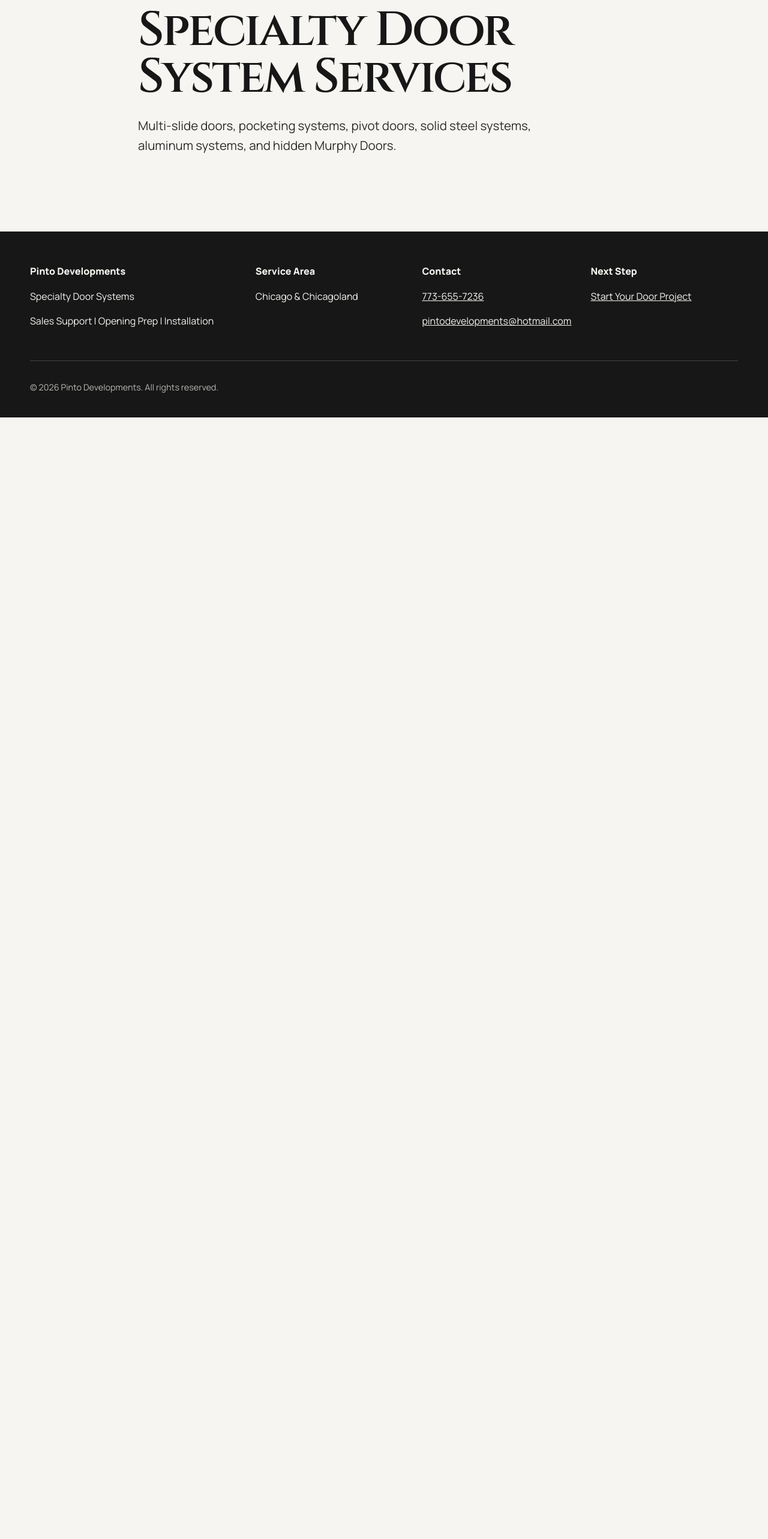
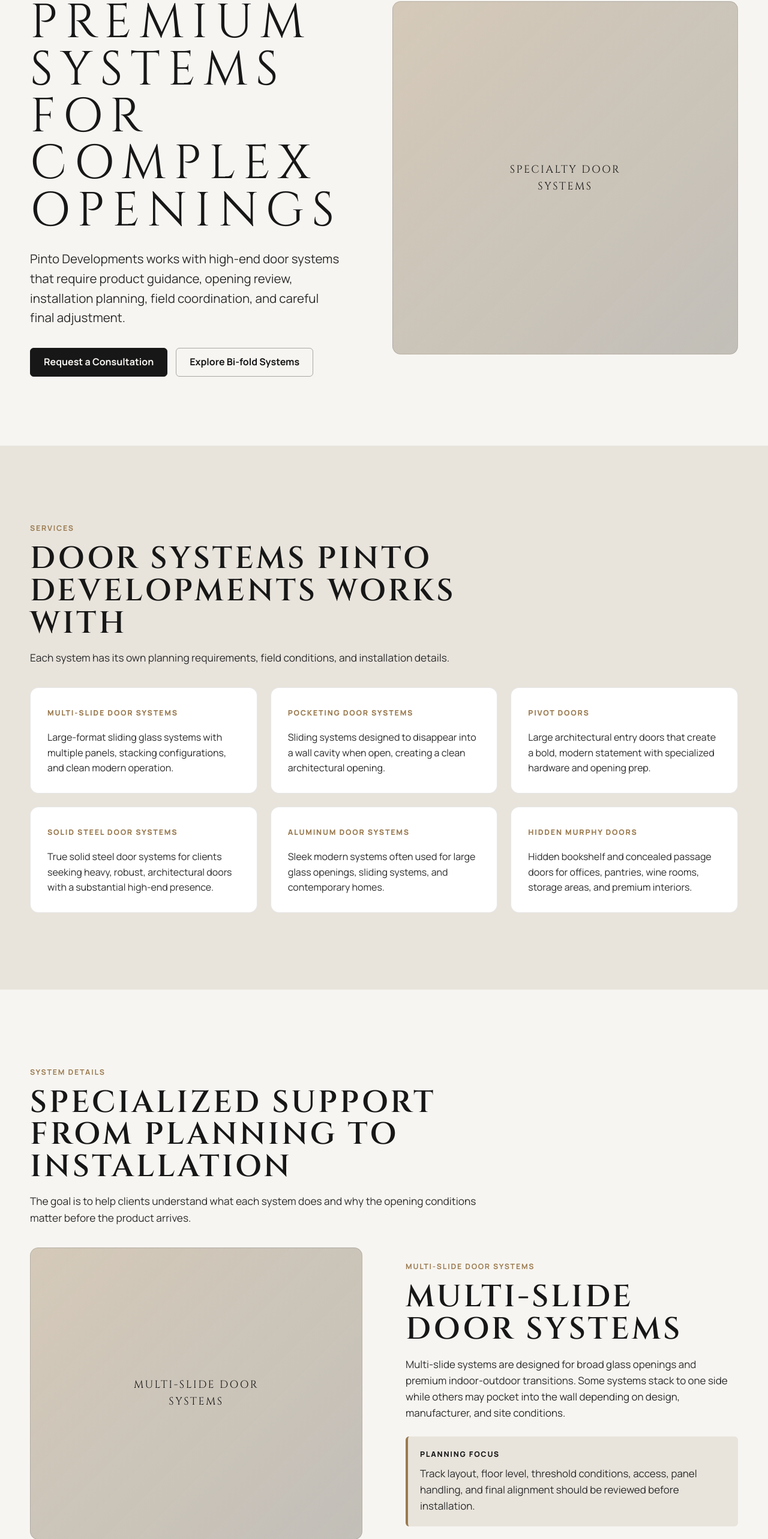
Before and after one commit to acurunner79/pinto-developments-portfolio, a React (Vite) app: page /services in a window 1280 px wide. Shown: the part 233-2799 px from the top of the page at 60% size. Before the commit the page ends 929 px from the top, so only its background shows below. Built offline with nearby package versions, Linux system fonts and the light colour scheme.

Commit message:
Specialty services page built with foundational layout

```diff
--- a/src/data/services.js
+++ b/src/data/services.js
@@ -1,45 +1,69 @@
 export const services = [
   {
-    title: "Bi-Fold / Accordion Door Systems",
+    title: "Bi-fold door systems",
     slug: "/bi-fold-doors",
     featured: true,
     summary:
       "Premium folding door systems for wide indoor-outdoor openings, patios, kitchens, living rooms, decks, pool areas, and entertainment spaces.",
   },
   {
-    title: "Multi-Slide Door Systems",
+    title: "Multi-slide door systems",
     slug: "/services",
     summary:
-      "Large-format sliding glass systems with stacking or pocketing options depending on design, manufacturer, and site conditions.",
+      "Large-format sliding glass systems with multiple panels, stacking configurations, and clean modern operation.",
+    detail:
+      "Multi-slide systems are designed for broad glass openings and premium indoor-outdoor transitions. Some systems stack to one side while others may pocket into the wall depending on design, manufacturer, and site conditions.",
+    planning:
+      "Track layout, floor level, threshold conditions, access, panel handling, and final alignment should be reviewed before installation.",
   },
   {
-    title: "Pocketing Door Systems",
+    title: "Pocketing door systems",
     slug: "/services",
     summary:
-      "Sliding systems designed to disappear into a wall cavity when open, requiring careful planning, framing, track prep, and coordination.",
+      "Sliding systems designed to disappear into a wall cavity when open, creating a clean architectural opening.",
+    detail:
+      "Pocketing door systems create a dramatic open-wall effect by allowing large panels to slide into a concealed pocket or wall cavity.",
+    planning:
+      "These systems require careful coordination with framing, wall cavity preparation, track placement, drainage, and finish transitions.",
   },
   {
-    title: "Pivot Doors",
+    title: "Pivot doors",
     slug: "/services",
     summary:
       "Large architectural entry doors that create a bold, modern statement with specialized hardware and opening prep.",
+    detail:
+      "Pivot doors rotate on a pivot point rather than traditional side hinges. They are often chosen as luxury feature doors for modern homes, entries, and statement openings.",
+    planning:
+      "Door weight, hardware, threshold, swing clearance, floor conditions, and opening preparation must be considered early.",
   },
   {
-    title: "Solid Steel Door Systems",
+    title: "Solid steel door systems",
     slug: "/services",
     summary:
       "True solid steel door systems for clients seeking heavy, robust, architectural doors with a substantial high-end presence.",
+    detail:
+      "Solid steel door systems are not steel-look aluminum systems. They are heavier, more robust, and often chosen for luxury homes, statement entries, wine rooms, offices, and industrial-modern spaces.",
+    planning:
+      "Weight, structure, hardware, hinges, access, finish protection, and safe handling are key planning concerns.",
   },
   {
-    title: "Aluminum Door Systems",
+    title: "Aluminum door systems",
     slug: "/services",
     summary:
       "Sleek modern systems often used for large glass openings, sliding systems, and contemporary homes.",
+    detail:
+      "Aluminum systems offer a clean contemporary look and are commonly used in modern residential and boutique commercial projects.",
+    planning:
+      "Frame alignment, glass handling, drainage, thresholds, finish transitions, and manufacturer installation requirements should be reviewed.",
   },
   {
     title: "Hidden Murphy Doors",
     slug: "/services",
     summary:
-      "Hidden bookshelf doors and concealed passage doors for offices, pantries, wine rooms, storage areas, and premium interiors.",
+      "Hidden bookshelf and concealed passage doors for offices, pantries, wine rooms, storage areas, and premium interiors.",
+    detail:
+      "Hidden Murphy Doors create concealed access points and memorable interior features, including bookshelf doors, pantry doors, closet doors, speakeasy entries, and wine room access.",
+    planning:
+      "Layout, swing clearance, casing, surrounding finishes, hardware adjustment, and final reveal alignment should be coordinated carefully.",
   },
 ];
--- a/src/pages/BiFoldDoorsPage.jsx
+++ b/src/pages/BiFoldDoorsPage.jsx
@@ -34,7 +34,7 @@
         <div className="container service-hero-grid">
           <div className="service-hero-content">
             <p className="eyebrow">Flagship Service</p>
-            <h1 className="display-heading">Bi-Fold / Accordion Door Systems</h1>
+            <h1 className="display-heading">Bi-Fold Door Systems</h1>
             <p className="lede">
               Premium folding door systems for wide indoor-outdoor openings, patios, kitchens,
               living rooms, decks, pool areas, and entertainment spaces.
--- a/src/pages/ServicesPage.jsx
+++ b/src/pages/ServicesPage.jsx
@@ -1,15 +1,129 @@
+import Button from "../components/ui/Button.jsx";
+import CTASection from "../components/sections/CTASection.jsx";
+import SectionHeader from "../components/ui/SectionHeader.jsx";
+import { services } from "../data/services.js";
+
+const serviceDetails = services.filter((service) => !service.featured);
+
 function ServicesPage() {
   return (
-    <section className="page-section">
-      <div className="container narrow">
-        <p className="eyebrow">Door Systems</p>
-        <h1>Specialty Door System Services</h1>
-        <p className="lede">
-          Multi-slide doors, pocketing systems, pivot doors, solid steel systems, aluminum systems,
-          and hidden Murphy Doors.
-        </p>
-      </div>
-    </section>
+    <>
+      <section className="service-hero">
+        <div className="container service-hero-grid">
+          <div className="service-hero-content">
+            <p className="eyebrow">Specialty Door Systems</p>
+            <h1 className="display-heading">Premium systems for complex openings</h1>
+            <p className="lede">
+              Pinto Developments works with high-end door systems that require product guidance,
+              opening review, installation planning, field coordination, and careful final
+              adjustment.
+            </p>
+
+            <div className="button-row">
+              <Button to="/contact">Request a Consultation</Button>
+              <Button to="/bi-fold-doors" variant="secondary">
+                Explore Bi-fold Systems
+              </Button>
+            </div>
+          </div>
+
+          <div className="service-hero-image image-placeholder" aria-hidden="true">
+            <span>Specialty Door Systems</span>
+          </div>
+        </div>
+      </section>
+
+      <section className="page-section surface-section">
+        <div className="container">
+          <SectionHeader
+            eyebrow="Services"
+            title="Door systems Pinto Developments works with"
+            text="Each system has its own planning requirements, field conditions, and installation details."
+          />
+
+          <div className="service-overview-grid">
+            {serviceDetails.map((service) => (
+              <article className="overview-card" key={service.title}>
+                <span className="card-label">{service.title}</span>
+                <p>{service.summary}</p>
+              </article>
+            ))}
+          </div>
+        </div>
+      </section>
+
+      <section className="page-section">
+        <div className="container">
+          <SectionHeader
+            eyebrow="System Details"
+            title="Specialized support from planning to installation"
+            text="The goal is to help clients understand what each system does and why the opening conditions matter before the product arrives."
+          />
+
+          <div className="service-detail-stack">
+            {serviceDetails.map((service, index) => (
+              <article
+                className={`service-detail-row ${
+                  index % 2 === 1 ? "service-detail-row-reverse" : ""
+                }`}
+                key={service.title}
+              >
+                <div className="service-detail-image image-placeholder" aria-hidden="true">
+                  <span>{service.title}</span>
+                </div>
+
+                <div className="service-detail-content">
+                  <p className="eyebrow">{service.title}</p>
+                  <h2>{service.title}</h2>
+                  <p>{service.detail}</p>
+
+                  <div className="planning-note">
+                    <span>Planning focus</span>
+                    <p>{service.planning}</p>
+                  </div>
+                </div>
+              </article>
+            ))}
+          </div>
+        </div>
+      </section>
+
+      <section className="page-section planning-section">
+        <div className="container planning-grid">
+          <div>
+            <p className="eyebrow">Coordination Note</p>
+            <h2>Some openings require more than installation</h2>
+            <p>
+              Specialty door systems often involve coordination with a general contractor,
+              carpenter, architect, designer, manufacturer requirements, or other trades. Pinto
+              Developments helps identify those needs early so the final installation has a better
+              path to success.
+            </p>
+          </div>
+
+          <ul className="check-list">
+            <li>Manufacturer specification review</li>
+            <li>Opening preparation guidance</li>
+            <li>Track and threshold planning</li>
+            <li>Access and staging coordination</li>
+            <li>Panel handling and protection</li>
+            <li>Hardware adjustment</li>
+            <li>Final operation testing</li>
+            <li>GC / carpenter coordination</li>
+          </ul>
+        </div>
+      </section>
+
+      <CTASection
+        eyebrow="Specialty Door Consultation"
+        title="Have a door system in mind?"
+        text="Send photos, opening size, project location, and the type of door system you are considering. Pinto Developments can help review the next step."
+        primaryLabel="Request a Consultation"
+        primaryTo="/contact"
+        secondaryLabel="View Selected Work"
+        secondaryTo="/portfolio"
+      />
+    </>
   );
 }
 
--- a/src/styles/layout.css
+++ b/src/styles/layout.css
@@ -873,3 +873,93 @@
     width: 100%;
   }
 }
+
+/* Services page */
+
+.service-overview-grid {
+  display: grid;
+  grid-template-columns: repeat(3, minmax(0, 1fr));
+  gap: 22px;
+}
+
+.overview-card {
+  background: var(--color-white);
+  border: 1px solid rgba(23, 23, 23, 0.1);
+  border-radius: var(--radius-md);
+  padding: 28px;
+}
+
+.overview-card p {
+  margin: 0;
+  color: var(--color-graphite);
+}
+
+.service-detail-stack {
+  display: grid;
+  gap: clamp(48px, 7vw, 84px);
+}
+
+.service-detail-row {
+  display: grid;
+  grid-template-columns: 1fr 1fr;
+  gap: clamp(28px, 6vw, 72px);
+  align-items: center;
+}
+
+.service-detail-row-reverse .service-detail-image {
+  order: 2;
+}
+
+.service-detail-row-reverse .service-detail-content {
+  order: 1;
+}
+
+.service-detail-image {
+  min-height: clamp(320px, 38vw, 500px);
+}
+
+.service-detail-content p:not(.eyebrow) {
+  color: var(--color-graphite);
+  font-size: 1.06rem;
+}
+
+.planning-note {
+  margin-top: 26px;
+  background: var(--color-soft-stone);
+  border-left: 4px solid var(--color-muted-bronze);
+  border-radius: var(--radius-sm);
+  padding: 20px;
+}
+
+.planning-note span {
+  display: block;
+  margin-bottom: 8px;
+  color: var(--color-charcoal);
+  font-size: 0.78rem;
+  font-weight: 800;
+  letter-spacing: 0.14em;
+  text-transform: uppercase;
+}
+
+.planning-note p {
+  margin: 0;
+}
+
+@media (max-width: 980px) {
+  .service-overview-grid,
+  .service-detail-row {
+    grid-template-columns: 1fr 1fr;
+  }
+
+  .service-detail-row-reverse .service-detail-image,
+  .service-detail-row-reverse .service-detail-content {
+    order: initial;
+  }
+}
+
+@media (max-width: 640px) {
+  .service-overview-grid,
+  .service-detail-row {
+    grid-template-columns: 1fr;
+  }
+}
```
